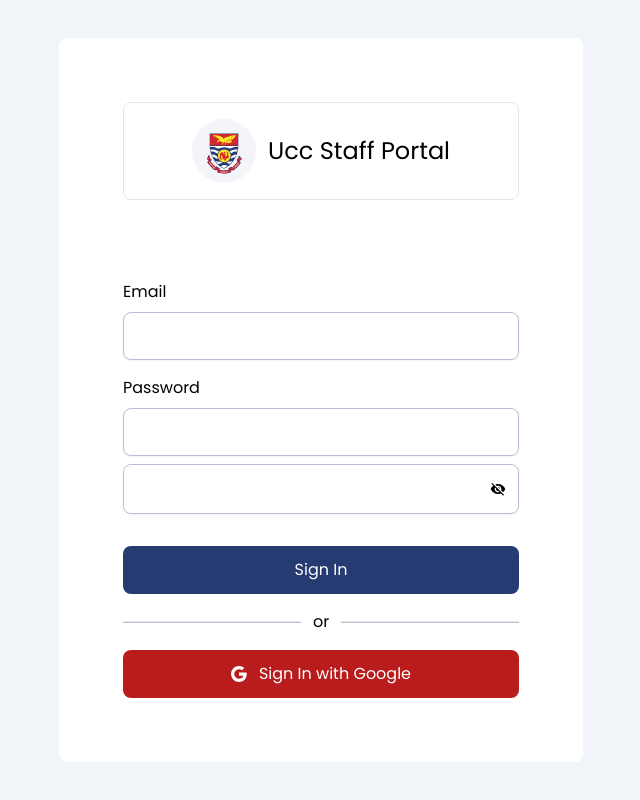
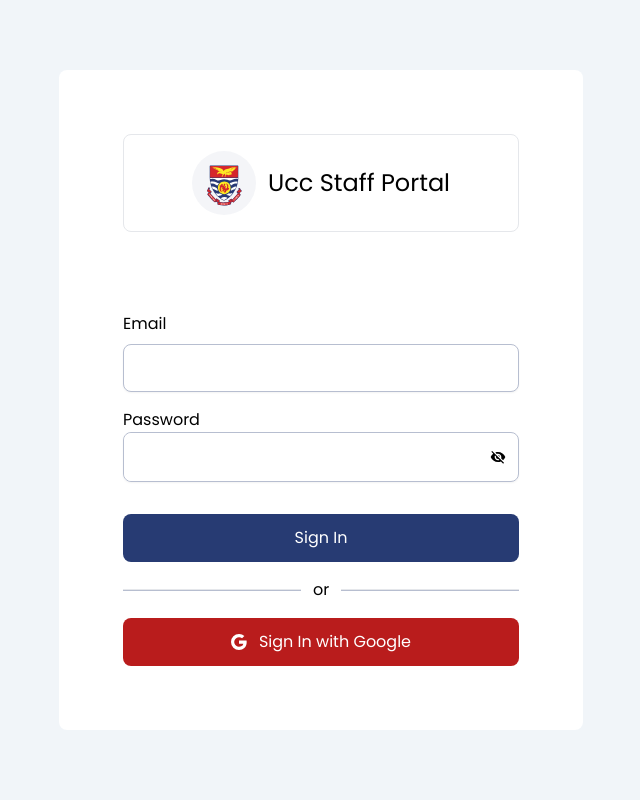
Before and after one commit to Sarbeng/react_portal, a React (Vite) app: page / in a window 1280 px wide. Shown: the whole page, without its empty margins (319-959 px from the left). Built offline with nearby package versions, Linux system fonts and the light colour scheme.

Commit message:
password styling for errors added

```diff
--- a/src/components/PasswordInput.tsx
+++ b/src/components/PasswordInput.tsx
@@ -6,6 +6,7 @@
     label?: string;
     value?: string;
     ref?: string;
+    inputStyle?:string
     handleChange?: (
       e?:
         | React.ChangeEvent<HTMLInputElement>
@@ -14,22 +15,30 @@
     handleBlur?: React.FocusEventHandler<HTMLInputElement> | undefined;
   }
 
-export function IconInput (props: Props){
+export function PasswordInput (props: Props){
     const [visible, setVisible] = useState(false)
+
+
 
     const handleVisibility = () => {
         setVisible(!visible)
     }
+
+
     return (
         <div id="inputGroup" >
       <label className="" htmlFor="email">
         {props.label}
       </label>
-      <div className="flex justify-center items-center gap-3 border rounded-lg border-primary-border  rounded-large focus:outline-none  focus:border-primary-focused focus:ring-1 shadow-sm focus:ring-primary-focused">
+      <div  className={`flex justify-center items-center gap-3 border rounded-lg  rounded-large ${props.inputStyle == "error" ? "border-red-500 focus-within:outline-none  focus-within:border-red-500 focus-within:ring-1 shadow-sm focus-within:ring-red-500" : "border-primary-border focus-within:outline-none  focus-within:border-primary-focused focus-within:ring-1 shadow-sm focus-within:ring-primary-focused" } `}>
       <input
         className=" h-12 rounded-lg w-full py-2 px-3 text-primary-main border-none focus:outline-none "
         name={props.name}
         type={visible ? "text" : "password"}
+        value={props.value}
+        ref={props.ref}
+        onChange={props.handleChange}
+        onBlur={props.handleBlur}
 
       />
       <button className="px-3" onClick={handleVisibility}>{visible ? <MdVisibility/> : <MdVisibilityOff/>}</button>
--- a/src/pages/Login/LoginPage.tsx
+++ b/src/pages/Login/LoginPage.tsx
@@ -3,7 +3,7 @@
 import * as Yup from "yup";
 import UccLogo from "../../assets/UccLogo"
 import {BsGoogle} from "react-icons/bs"
-import { IconInput } from "../../components/PasswordInput";
+import { PasswordInput } from "../../components/PasswordInput";
 
 
 
@@ -53,7 +53,7 @@
               ) : null}
             </div>
             <div className="">
-              <TextInput
+              <PasswordInput
                 inputStyle={formik.touched && formik.errors.email ? ("error"): "default"}
                 label="Password"
                 name="password"
@@ -65,9 +65,6 @@
               {formik.touched.password && formik.errors.password ? (
                 <div className="text-red-600">{formik.errors.password}</div>
               ) : null}
-            </div>
-            <div>
-              <IconInput name="email" type="password" />
             </div>
             <div>
               <button
```
